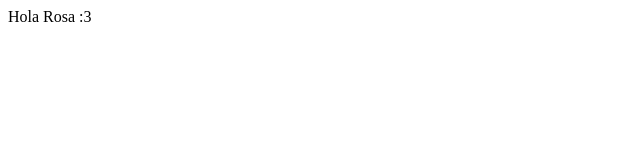
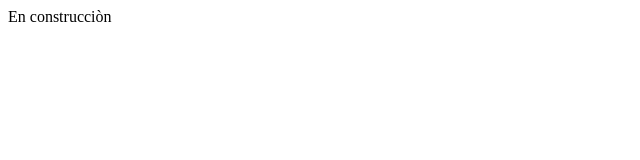
Before and after one commit to ChimboteDevClub/chimbotedevclub.github.io, a plain HTML site: page index.html in a window 1280 px wide. Shown: the full height of the page, 0-640 px from the left. Drawn offline with Linux system fonts and the light colour scheme.

Commit message:
Update index.html

```diff
--- a/index.html
+++ b/index.html
@@ -5,6 +5,6 @@
 	<meta name="google-site-verification" content="gjnn37AFmPnHQTXlUYRCtUXTFfn4VHd-MiW6YtZ8MO4" />
 </head>
 <body>
-	Hola Rosa :3
+	En construcciòn
 </body>
 </html>
```
